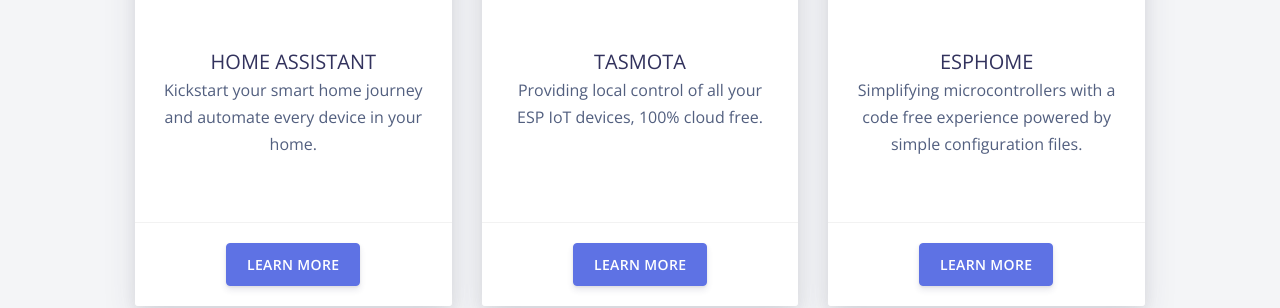
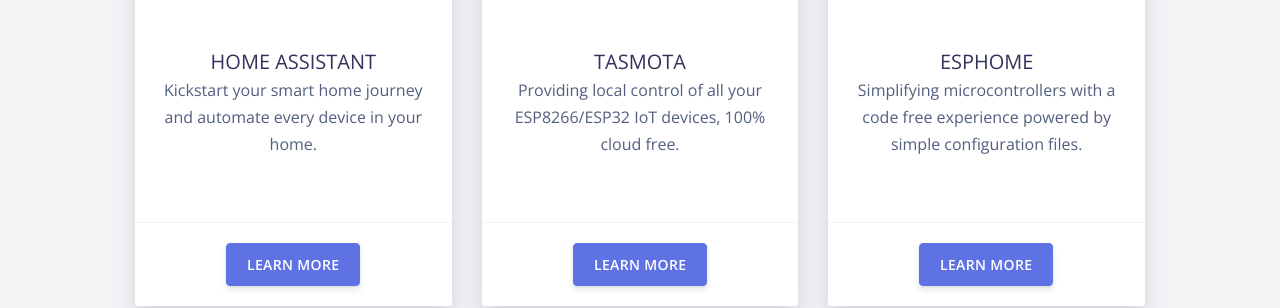
Before and after one commit to DialedIn-Aus/dialedin-aus.github.io, a Jekyll site: the page built from docs/index.html, in a window 1280 px wide and 900 px high, scrolled down 1614 px. Shown: the part 181-489 px from the top of the window. Built offline with Jekyll 4.4.1, drawn with Linux system fonts in a browser that asks for light colours; nearby versions of some CDN libraries.

Commit message:
Home: platform tweak text

```diff
--- a/docs/_includes/home-dialedin.html
+++ b/docs/_includes/home-dialedin.html
@@ -36,7 +36,7 @@
         <img class="card-image mx-auto" src="/assets/img/dialedlogo/tas.svg" alt="Tasmota logo" >
         <div class="card-body text-center">
           <h5 class="card-title text-center">TASMOTA</h5>
-          <p class="card-text">Providing local control of all your ESP IoT devices, 100% cloud free.</p>
+          <p class="card-text">Providing local control of all your ESP8266/ESP32 IoT devices, 100% cloud free.</p>
         </div>
         <div class="card-footer text-center">
           <a href="https://tasmota.github.io/docs/" target="_blank" class="btn btn-primary">Learn More</a>
```
